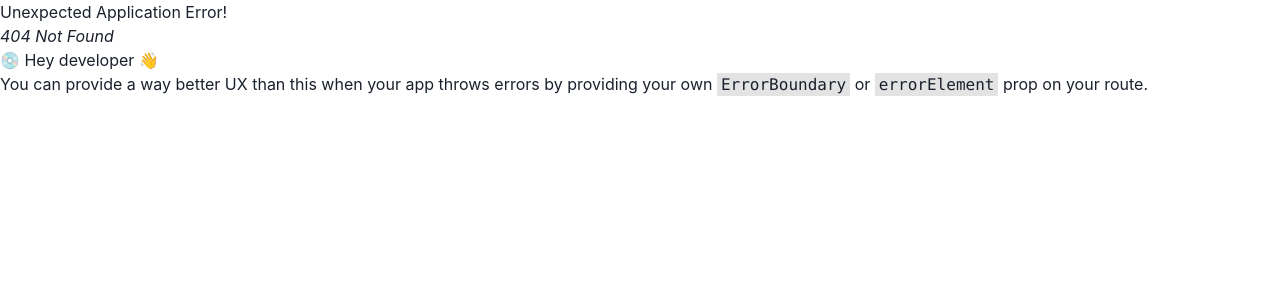
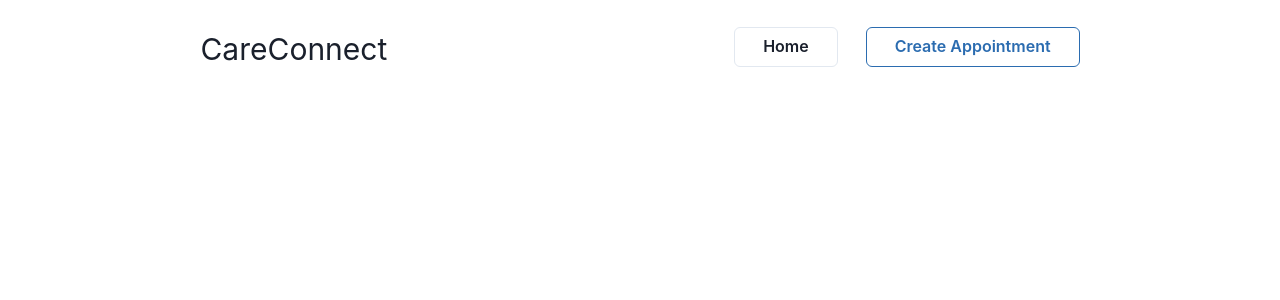
Before and after one commit to mh-anwar/CareConnect, a React (Vite) app in the folder client/: page /patient/create-appointment in a window 1280 px wide. Before the commit this address had no page. Shown: the top 300 px of the page. Built offline with nearby package versions, Linux system fonts and the light colour scheme.

Commit message:
Add Create Appointment

```diff
--- a/client/src/App.jsx
+++ b/client/src/App.jsx
@@ -5,6 +5,7 @@ import Patient from './Routes/Patient/Patient';
 import JoinRouter from './Routes/Join/JoinRouter';
 import PatientJoin from './Routes/Join/PatientJoin';
 import HealthCareProviderJoin from './Routes/Join/HealthCareProvider';
+import CreateAppointment from './Routes/Patient/CreateAppointment/CreateAppointment';
 
 const router = createBrowserRouter([
     {
@@ -31,6 +32,10 @@ const router = createBrowserRouter([
         path: 'join/hcp',
         element: <HealthCareProviderJoin />,
     },
+    {
+        path: 'patient/create-appointment',
+        element: <CreateAppointment />,
+    },
 ]);
 
 export default function App() {
--- a/client/src/Components/Navigation/Navigation.jsx
+++ b/client/src/Components/Navigation/Navigation.jsx
@@ -18,7 +18,7 @@ export default function Navigation({ paths }) {
                             as={Link}
                             to={values.path}
                             key={values.path}
-                            colorScheme="blue"
+                            colorScheme={values.active ? 'blue' : 'gray'}
                             variant="outline"
                         >
                             {name}
--- /dev/null
+++ b/client/src/Routes/Patient/CreateAppointment/CreateAppointment.jsx
@@ -0,0 +1,17 @@
+import { Box } from '@chakra-ui/react';
+import Navigation from '../../../Components/Navigation/Navigation';
+
+export default function CreateAppointment() {
+    const paths = {
+        Home: { path: '/patient' },
+        'Create Appointment': {
+            path: '/patient/create-appointment',
+            active: true,
+        },
+    };
+    return (
+        <Box>
+            <Navigation paths={paths} />
+        </Box>
+    );
+}
--- a/client/src/Routes/Patient/Patient.jsx
+++ b/client/src/Routes/Patient/Patient.jsx
@@ -7,7 +7,7 @@ import PatientSettings from '../../Components/Patient/Settings/Settings';
 
 export default function Patient() {
     const paths = {
-        Home: { path: '/patient' },
+        Home: { path: '/patient', active: true },
         'Create Appointment': { path: '/patient/create-appointment' },
     };
     return (
```
